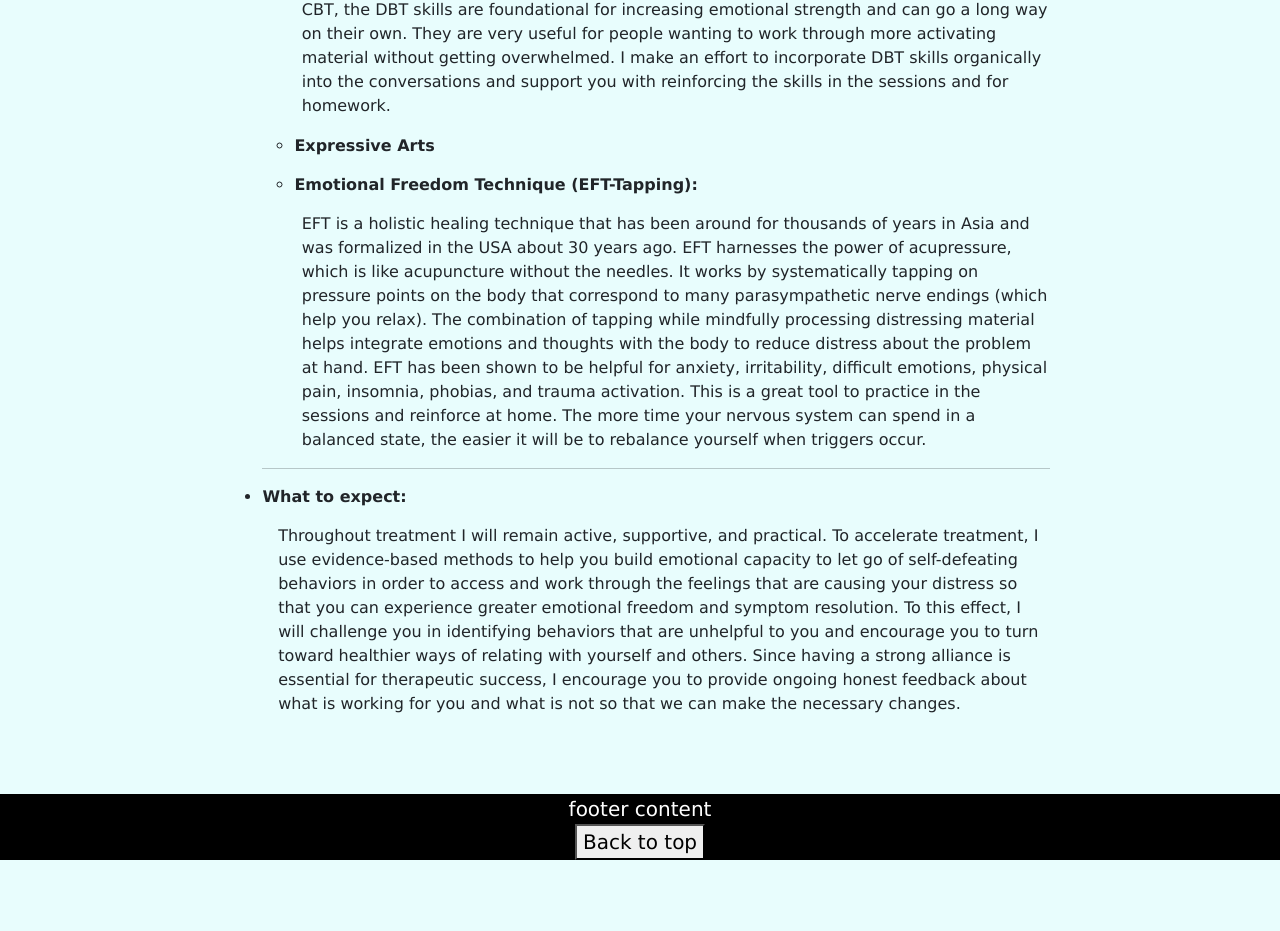
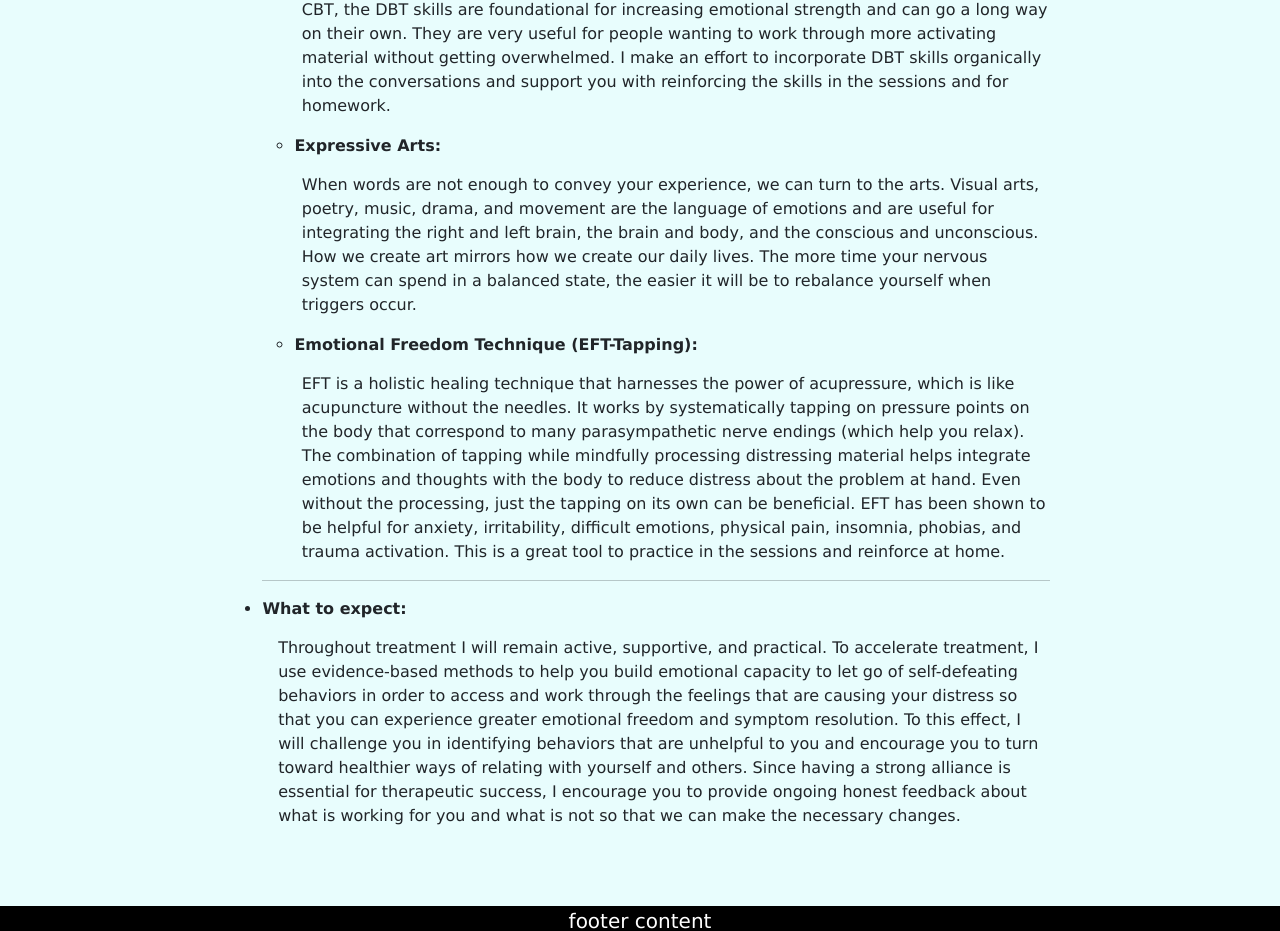
Before and after one commit to eliyab1/ruthie, a React (Create React App) app: page /services/individual in a window 1280 px wide. Shown: the part 1679-2610 px from the top of the page. Before the commit the page ends 2539 px from the top, so only its background shows below. Built offline with nearby package versions, Linux system fonts and the light colour scheme.

Commit message:
indiv ther content

```diff
--- a/src/IndividualTherapy.js
+++ b/src/IndividualTherapy.js
@@ -50,18 +50,21 @@ export default function IndividualTherapy() {
                     getting overwhelmed. I make an effort to incorporate DBT skills organically into the conversations and support you with
                     reinforcing the skills in the sessions and for homework.</p>
                 <ul>
-                    <li>Expressive Arts</li>
+                    <li>Expressive Arts: </li>
                 </ul>
+                <p>When words are not enough to convey your experience, we can turn to the arts. Visual arts, poetry, music, drama, and movement
+                    are the language of emotions and are useful for integrating the right and left brain, the brain and body, and the conscious
+                    and unconscious. How we create art mirrors how we create our daily lives. The more time your nervous system can spend in a
+                    balanced state, the easier it will be to rebalance yourself when triggers occur. </p>
                 <ul>
                     <li>Emotional Freedom Technique (EFT-Tapping): </li>
                 </ul>
-                <p>EFT is a holistic healing technique that has been around for thousands of years in Asia and was formalized in the USA about
-                    30 years ago. EFT harnesses the power of acupressure, which is like acupuncture without the needles. It works by systematically
+                <p>EFT is a holistic healing technique that harnesses the power of acupressure, which is like acupuncture without the needles. It works by systematically
                     tapping on pressure points on the body that correspond to many parasympathetic nerve endings (which help you relax).  The
                     combination of tapping while mindfully processing distressing material helps integrate emotions and thoughts with the body to
-                    reduce distress about the problem at hand. EFT has been shown to be helpful for anxiety, irritability, difficult emotions,
-                    physical pain, insomnia, phobias, and trauma activation. This is a great tool to practice in the sessions and reinforce at home.
-                    The more time your nervous system can spend in a balanced state, the easier it will be to rebalance yourself when triggers occur.</p>
+                    reduce distress about the problem at hand. Even without the processing, just the tapping on its own can be beneficial. EFT has
+                    been shown to be helpful for anxiety, irritability, difficult emotions,
+                    physical pain, insomnia, phobias, and trauma activation. This is a great tool to practice in the sessions and reinforce at home.</p>
                 <hr />
                 <li>What to expect: </li>
                 <p style={{ "marginLeft":"2%" }}>Throughout treatment I will remain active, supportive, and practical. To accelerate treatment, I use evidence-based methods to help
```
